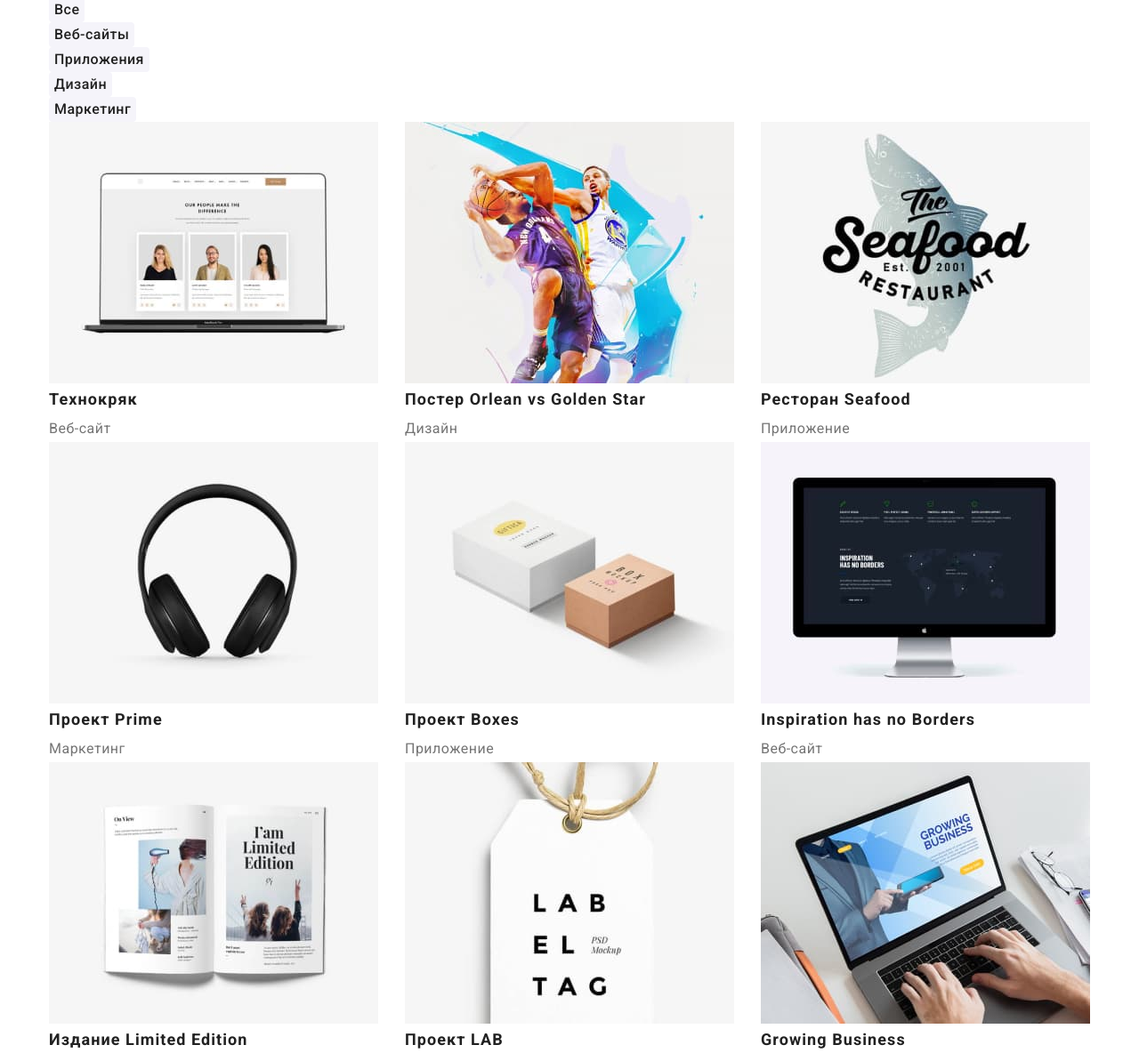
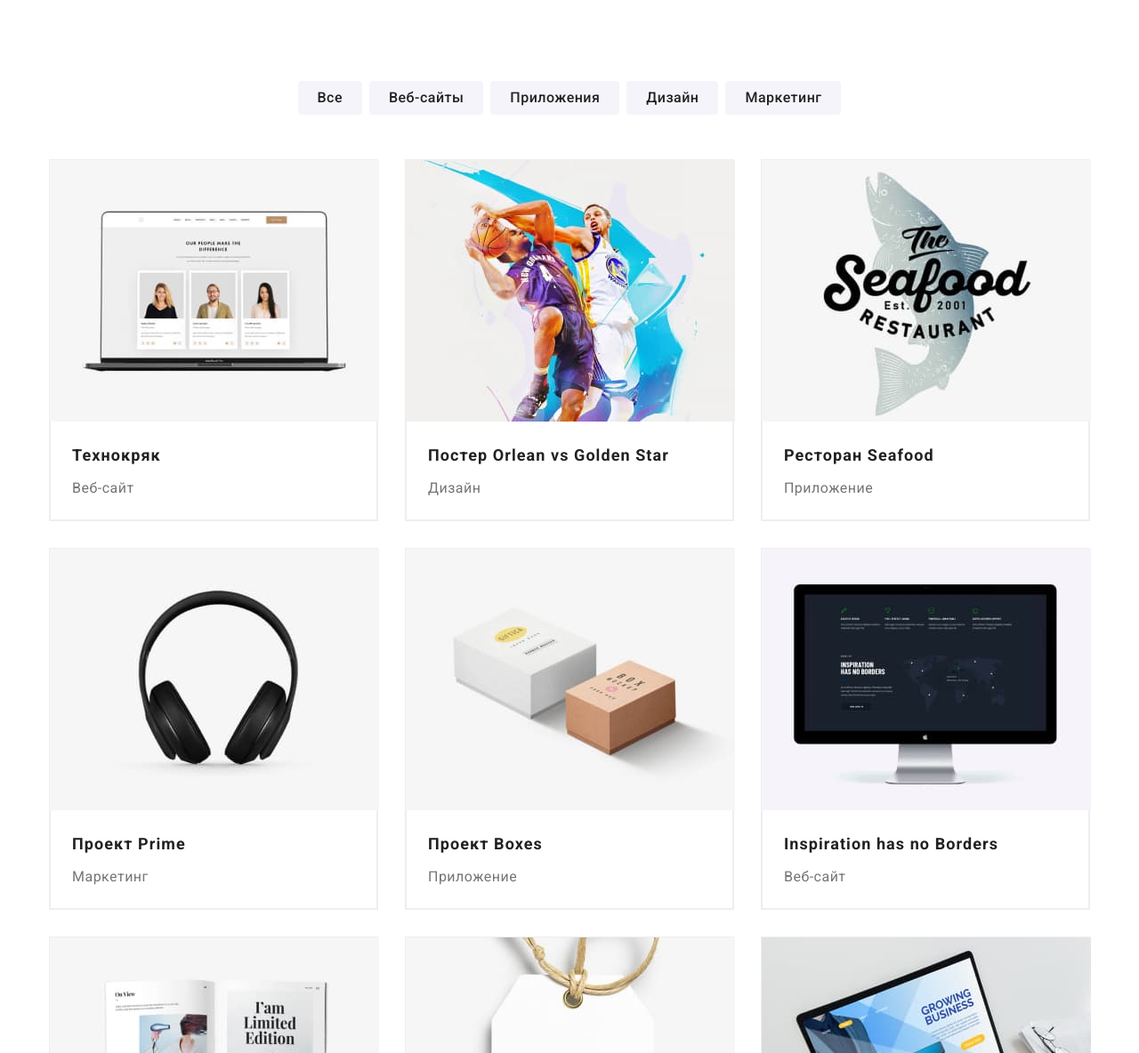
Before and after one commit to Salamandero/goit-markup-hw-03, a plain HTML site: page portfolio.html in a window 1280 px wide. Shown: the part 84-1268 px from the top of the page at 89% size. Drawn offline with nearby package versions, Linux system fonts and the light colour scheme.

Commit message:
ready to check of maket

```diff
--- a/css/styles.css
+++ b/css/styles.css
@@ -51,9 +51,12 @@ img {
   /* outline: 2px solid red; */
 }
 .section{
+  padding-top: 94px;
   padding-bottom: 94px;
 }
-
+.no-padding{
+  padding-bottom: 0;
+}
 .nav-item > .current {
   color: var(--accent-color);
 }
@@ -84,7 +87,7 @@ img {
 .nav-list {
   display: flex;
 }
-.nav-list .item:not(:last-child) {
+.nav-list > .item:not(:last-child) {
 margin-right: 50px;
 }
 /* .nav-list .nav-item + .nav-item{
@@ -128,7 +131,7 @@ margin-right: 50px;
 
   text-decoration: none;
   }
-  .header-contacts .item:not(:last-child){
+  .header-contacts > .item:not(:last-child){
     margin-right: 50px;
   }
 .header-mail,
@@ -150,10 +153,10 @@ margin-right: 50px;
   text-align: center;
 }
 .hero-title {
-margin-bottom: 30px;
-margin-left: auto;
-margin-right: auto;
-max-width: 696px;
+  margin-bottom: 30px;
+  margin-left: auto;
+  margin-right: auto;
+  max-width: 696px;
 
   font-weight: 900;
   font-size: 44px;
@@ -241,7 +244,6 @@ margin-right: 30px;
   background: #f5f4fa;
 }
 .team-title {
-  padding-top: 94px;
   margin-bottom: 50px;
 
   font-weight: 700;
@@ -258,7 +260,7 @@ margin-right: 30px;
   }
 .team-item{
     max-width: 270px;
-    background: #FFFFFF;
+    background: var(--white-text-color);
     /* material shadow v1 */
 
     box-shadow: 0px 1px 3px rgba(0, 0, 0, 0.12),
@@ -269,7 +271,7 @@ margin-right: 30px;
 .team-item:not(:nth-child(4n)) {
   margin-right: 30px;
 }
-.team-item img{
+.team-item > img{
   margin-bottom: 30px;
 }
 .team-pretext {
@@ -344,16 +346,17 @@ margin-bottom: 20px;
 /*-------------- PORTFOLIO.html ------------*/
 /*-------------- Projects ------------*/
 .filters-btn {
+  padding: 6px 22px;
+
   font-weight: 500;
   font-size: 16px;
   line-height: 1.625;
   text-align: center;
   letter-spacing: 0.03em;
 
-  color: #212121;
+  color: var(--primary-text-color);
   background: #f5f4fa;
   border-radius: 4px;
-  cursor: pointer;
   font-family: inherit;
   border: none;
 }
@@ -365,17 +368,30 @@ margin-bottom: 20px;
 .filters-btn:focus {
   color: var(--white-text-color);
 }
+.filters-list{
+  display: flex;
+  justify-content: center;
+  margin-bottom: 50px;
+}
+.filters-list > .filters-item:not(:last-child){
+  margin-right: 8px;
+}
+
 
 .projects-list {
   display: flex;
   flex-wrap: wrap;
 }
 
-.projects-list .item {
+.projects-list > .item {
   width: calc((100% - 60px) / 3);
   margin-right: 30px;
+  margin-bottom: 30px;
+
+  background: var(--white-text-color);
+  border: 1px solid #EEEEEE;
+
 }
-
 
 /*
 .projects-list .item{
@@ -384,12 +400,13 @@ margin-bottom: 20px;
   margin-bottom: 30px;
 }*/
 
-.projects-list .item:nth-child(3n){
+.projects-list > .item:nth-child(3n){
   margin-right: 0;
 }
-/* .projects-list .item:nth-last-child(-n+3){
+
+.projects-list .item:nth-last-child(-n+3){
   margin-bottom: 0;
-} */
+}
 
 /* Альтернатива */
 /*
@@ -401,8 +418,9 @@ margin-bottom: 30px;
 } */
 
 
-.projects .projects-link {
-  text-decoration: none;
+
+.object > h3{
+  margin-bottom: 4px;
 }
 .projects-title {
   color: var(--primary-text-color);
@@ -417,3 +435,8 @@ margin-bottom: 30px;
   letter-spacing: 0.03em;
   color: var(--text-color);
 }
+.object {
+  padding: 20px 24px;
+  border: 1px solid #eeeeee;
+border-top: none;
+}
--- a/portfolio.html
+++ b/portfolio.html
@@ -56,101 +56,129 @@
         <div class="container">
               <h2 class="visually-hidden">Проекты</h2>
               <ul class="list filters-list">
-                <li class="filters-item item"><button class="filters-btn" type="button">Все</button></li>
-                <li class="filters-item item"><button class="filters-btn" type="button">Веб-сайты</button></li>
-                <li class="filters-item item"><button class="filters-btn" type="button">Приложения</button></li>
-                <li class="filters-item item"><button class="filters-btn" type="button">Дизайн</button></li>
-                <li class="filters-item item"><button class="filters-btn" type="button">Маркетинг</button></li>
+                <li class="filters-item item">
+                  <button class="filters-btn" type="button">Все</button>
+                </li>
+                <li class="filters-item item">
+                  <button class="filters-btn" type="button">Веб-сайты</button>
+                </li>
+                <li class="filters-item item">
+                  <button class="filters-btn" type="button">Приложения</button>
+                </li>
+                <li class="filters-item item">
+                  <button class="filters-btn" type="button">Дизайн</button>
+                </li>
+                <li class="filters-item item">
+                  <button class="filters-btn" type="button">Маркетинг</button>
+                </li>
               </ul>
 
 
               <ul class="list projects-list">
                 <li class="item">
-                  <a class="projects-link" href>
+                  <a class="projects-link link" href>
                   <img src="./images/portfolio/portfolio-1.jpg" alt="ноутбук" width="370" height="294" />
+                  <div class="object">
                     <h3 class="projects-title">Технокряк</h3>
                      <p class="projects-text">Веб-сайт</p>
+                  </div>
                   </a>
                 </li>
                 <li class="item">
-                  <a class="projects-link" href>
+                  <a class="projects-link link" href>
                   <img
                     src="./images/portfolio/portfolio-2.jpg"
                     alt="игра по баскетболу"
                     width="370"
                     height="294"
                   />
+                  <div class="object">
                     <h3 class="projects-title">Постер <span lang="en"> Orlean vs Golden Star</span></h3>
                     <p class="projects-text">Дизайн</p>
+                  </div>
                   </a>
                 </li>
                 <li class="item">
-                  <a class="projects-link" href>
+                  <a class="projects-link link" href>
                   <img
                     src="./images/portfolio/portfolio-3.jpg"
                     alt="ресторан морепродуктов"
                     width="370"
                     height="294"
                   />
+                  <div class="object">
                     <h3 class="projects-title">Ресторан <span lang="en">Seafood</span></h3>
                     <p class="projects-text">Приложение</p>
+                  </div>
                   </a>
                 </li>
                 <li class="item">
-                  <a class="projects-link" href>
+                  <a class="projects-link link" href>
                   <img src="./images/portfolio/portfolio-4.jpg" alt="наушники" width="370" height="294" />
+                  <div class="object">
                     <h3 class="projects-title">Проект <span lang="en">Prime</span></h3>
                      <p class="projects-text">Маркетинг</p>
+                  </div>
                   </a>
                 </li>
                 <li class="item">
-                  <a class="projects-link" href>
+                  <a class="projects-link link" href>
                   <img
                     src="./images/portfolio/portfolio-5.jpg"
                     alt="Две каробки"
                     width="370"
                     height="294"
                   />
+                  <div class="object">
                      <h3 class="projects-title">Проект <span lang="en">Boxes</span></h3>
                      <p class="projects-text">Приложение</p>
+                  </div>
                   </a>
                 </li>
                 <li class="item">
-                  <a class="projects-link" href>
+                  <a class="projects-link link" href>
                   <img
                     src="./images/portfolio/portfolio-6.jpg"
                     alt="монитор Мас"
                     width="370"
                     height="294"
                   />
+                  <div class="object">
                     <h3 class="projects-title"><span lang="en">Inspiration has no Borders</span></h3>
                     <p class="projects-text">Веб-сайт</p>
+                  </div>
                   </a>
                 </li>
                 <li class="item">
-                  <a class="projects-link" href>
+                  <a class="projects-link link" href>
                   <img src="./images/portfolio/portfolio-7.jpg" alt="книга" width="370" height="294" />
+                  <div class="object">
                     <h3 class="projects-title">Издание <span lang="en">Limited Edition</span></h3>
                     <p class="projects-text">Дизайн</p>
+                  </div>
                   </a>
                 </li>
                 <li class="item">
-                  <a class="projects-link" href>
+                  <a class="projects-link link" href>
                   <img src="./images/portfolio/portfolio-8.jpg" alt="Етикетка" width="370" height="294" />
+                  <div class="object">
                     <h3 class="projects-title">Проект <span lang="en">LAB</span></h3>
                     <p class="projects-text">Маркетинг</p>
+                  </div>
                   </a>
                 </li>
                 <li class="item">
-                  <a class="projects-link" href>
+                  <a class="projects-link link" href>
                   <img
                     src="./images/portfolio/portfolio-9.jpg"
                     alt="Печать на ноутбуке"
                     width="370"
                     height="294"
                   />
+                  <div class="object">
                     <h3 class="projects-title"><span lang="en">Growing Business</span></h3>
                     <p class="projects-text">Приложение</p>
+                  </div>
                   </a>
                 </li>
               </ul>
```
Also changed, not shown: index.html (+1 -1 lines). Lines whose indentation alone changed are shown as unchanged.
